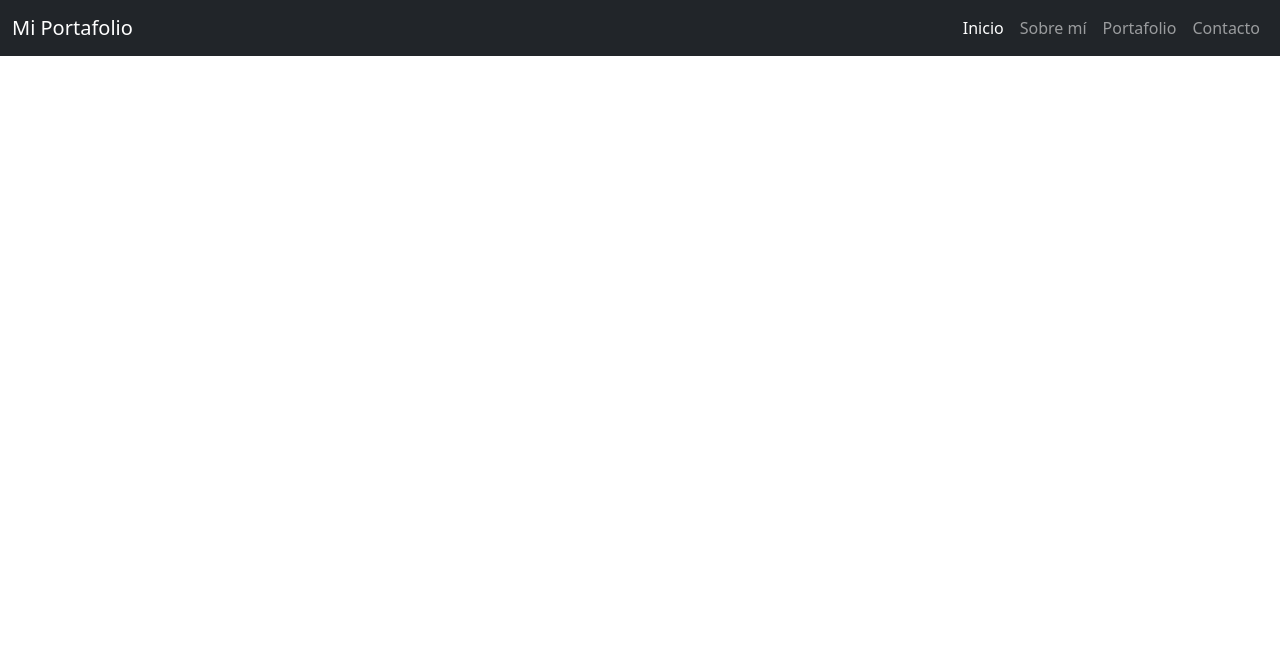
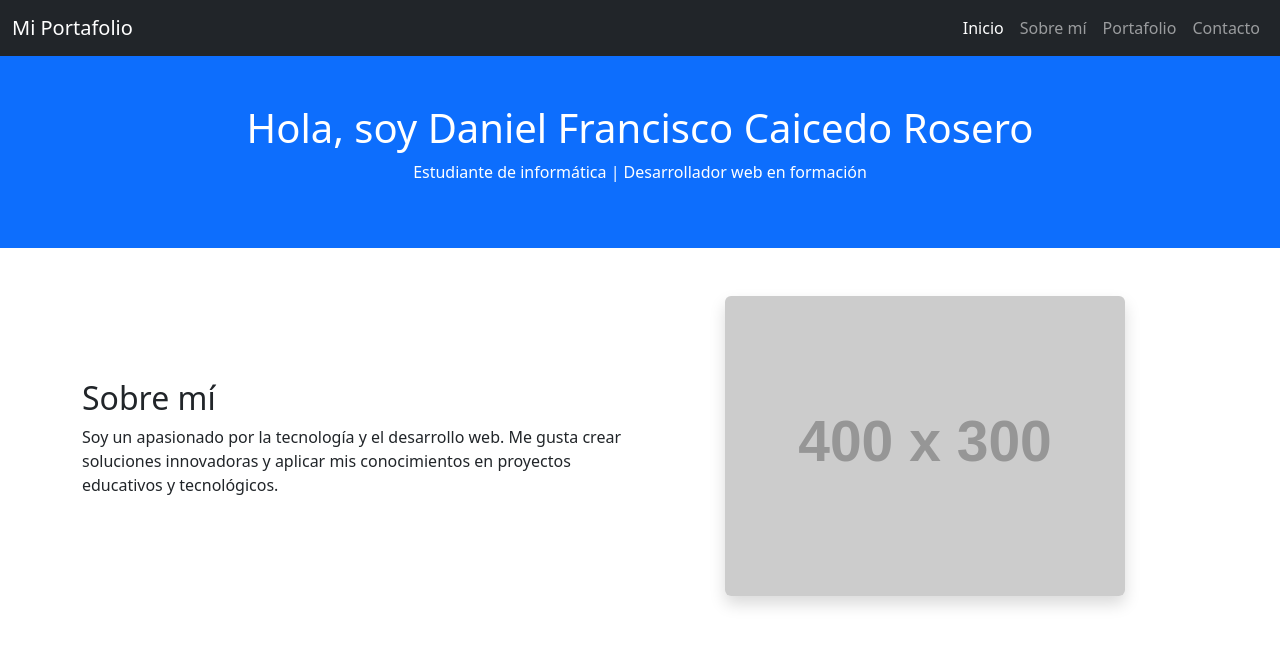
Before and after one commit to Dembow-G/ova, a plain HTML site: page index.html in a window 1280 px wide. Drawn offline with nearby package versions, Linux system fonts and the light colour scheme; placeholder pictures from the web are drawn by us.

Commit message:
Actualización commit 2

```diff
--- a/index.html
+++ b/index.html
@@ -25,3 +25,23 @@
       </div>
     </div>
   </nav>
+    <!-- TITULO PRINCIPAL -->
+  <header class="bg-primary text-white text-center p-5">
+    <h1>Hola, soy Daniel Francisco Caicedo Rosero</h1>
+    <p>Estudiante de informática | Desarrollador web en formación</p>
+  </header>
+
+  <!-- SECCION DE PRESENTACION -->
+  <section id="presentacion" class="container py-5">
+    <div class="row align-items-center">
+      <div class="col-md-6">
+        <h2>Sobre mí</h2>
+        <p>
+          Soy un apasionado por la tecnología y el desarrollo web. Me gusta crear soluciones innovadoras y aplicar mis conocimientos en proyectos educativos y tecnológicos.
+        </p>
+      </div>
+      <div class="col-md-6 text-center">
+        <img src="https://via.placeholder.com/400x300" class="img-fluid rounded shadow" alt="Foto personal">
+      </div>
+    </div>
+  </section>
```
